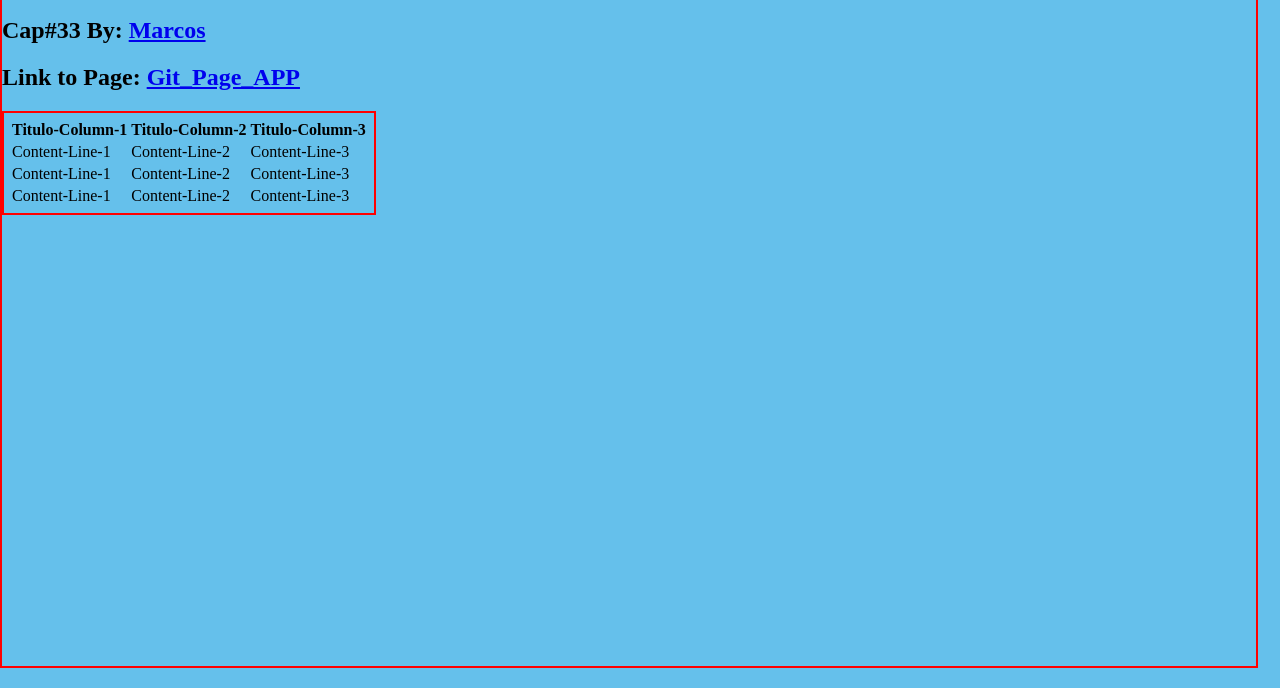
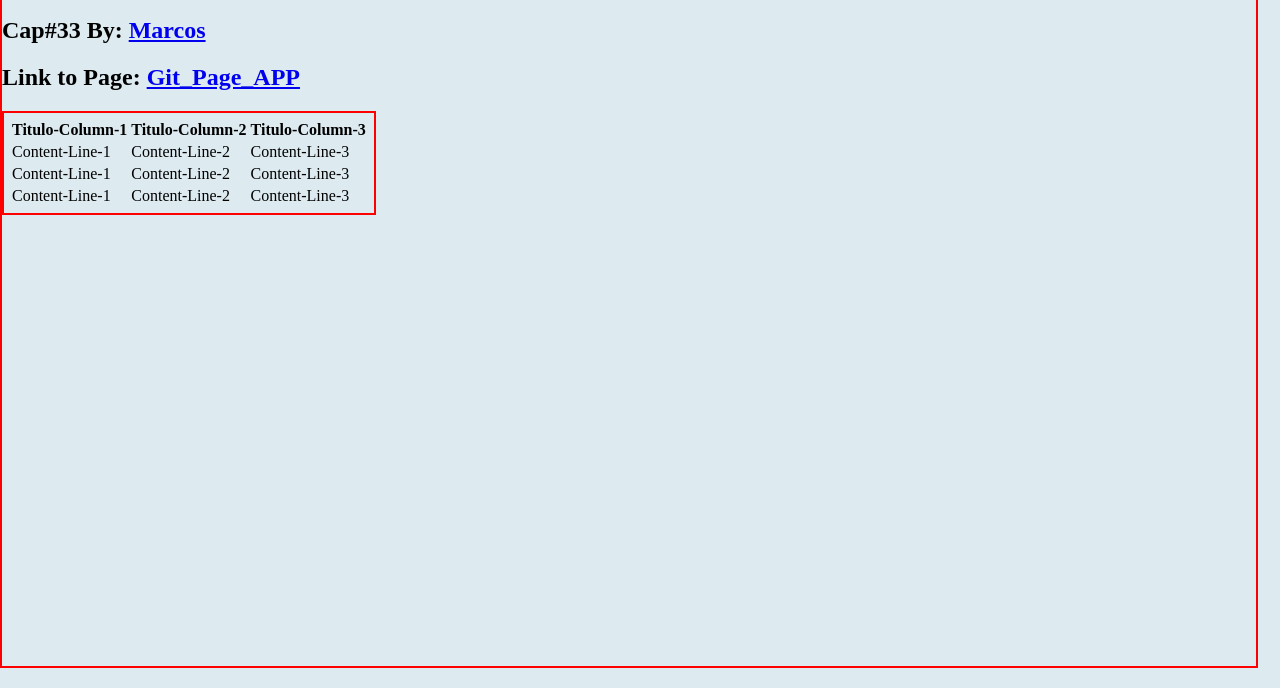
Before and after one commit to marcosyoggy/projeto-tabelas-modulo03-cap33, a plain HTML site: page index.html in a window 1280 px wide. Shown: the part 112-800 px from the top of the page. Drawn offline with Linux system fonts and the light colour scheme; a script that the page names is missing.

Commit message:
update19472705

```diff
--- a/style.css
+++ b/style.css
@@ -1,5 +1,5 @@
 html {
-    background-color: rgb(101, 192, 235);
+    background-color: rgb(221, 235, 241);
 }
 
 body {
@@ -20,5 +20,5 @@ table {
 }
 
 thead {
-    border: 1px solid black;
+    border: 3px solid rgb(19, 18, 18);
 }
```
Also changed, not shown: app.js (added).
